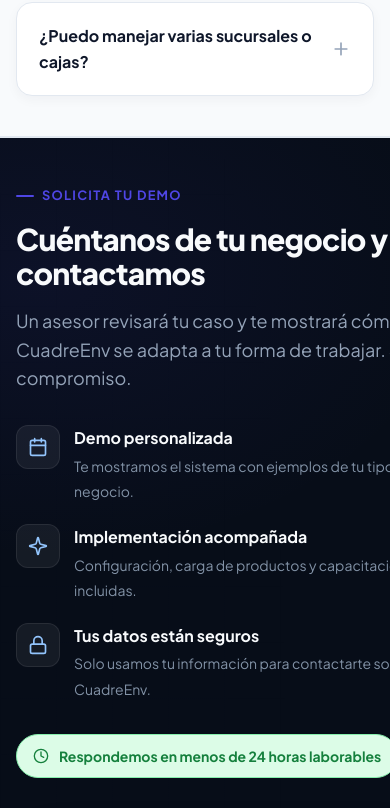
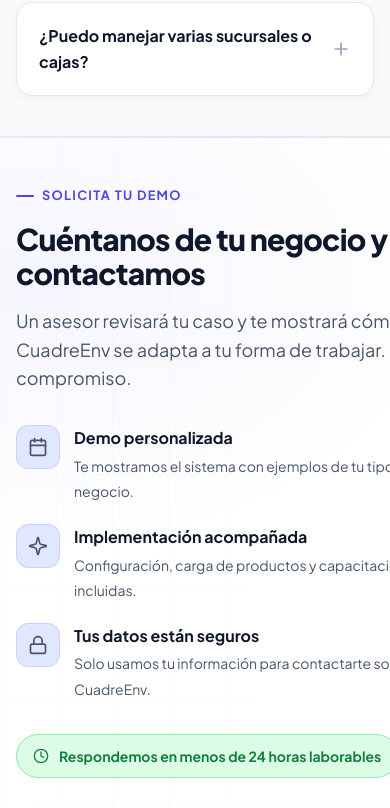
Before and after one commit to Eliezeruni-env/CuadreEnv-Landing, a website built with Vite: page index.html in a window 390 px wide. Shown: the part 9672-10480 px from the top of the page. Built offline with nearby package versions, Linux system fonts and the light colour scheme.

Commit message:
fix(theme): make phone toast text dark and visible, ensure contact section is crisp white in light mode

```diff
--- a/src/styles.css
+++ b/src/styles.css
@@ -1071,12 +1071,12 @@
 .phone-toast b {
   display: block;
   font-size: 10px;
-  color: var(--ink-900);
+  color: #0f172a;
   line-height: 1.2;
 }
 .phone-toast small {
   font-size: 9px;
-  color: var(--mint-700);
+  color: #047857;
   font-weight: 700;
 }
 @keyframes toast {
@@ -3297,23 +3297,23 @@
 }
 
 /* Contact Section (Dark Mode Default) */
-.contact {
+:root:not([data-theme="light"]) .contact {
   background: #070d18 !important;
   color: #cbd5e1 !important;
 }
-.contact h2 {
+:root:not([data-theme="light"]) .contact h2 {
   color: #f8fafc !important;
 }
-.contact-lead {
+:root:not([data-theme="light"]) .contact-lead {
   color: #94a3b8 !important;
 }
-.perks b {
+:root:not([data-theme="light"]) .perks b {
   color: #f8fafc !important;
 }
-.perks span {
+:root:not([data-theme="light"]) .perks span {
   color: #8292a6 !important;
 }
-.perks .chip-icon {
+:root:not([data-theme="light"]) .perks .chip-icon {
   background: rgba(255, 255, 255, 0.06) !important;
   color: #93c5fd !important;
   border-color: rgba(255, 255, 255, 0.08) !important;
@@ -3862,28 +3862,34 @@
 
 /* Light mode Contact Section */
 :root[data-theme="light"] .contact {
-  background: #f1f5f9;
-  color: #334155;
+  background: #ffffff !important;
+  color: #334155 !important;
   border-block: 1px solid #e2e8f0;
 }
 :root[data-theme="light"] .contact::before {
   background:
-    radial-gradient(600px 400px at 10% 10%, rgba(79, 70, 229, 0.08), transparent 70%),
-    radial-gradient(500px 360px at 95% 90%, rgba(225, 29, 72, 0.06), transparent 70%);
+    radial-gradient(600px 400px at 10% 10%, rgba(79, 70, 229, 0.05), transparent 70%),
+    radial-gradient(500px 360px at 95% 90%, rgba(225, 29, 72, 0.04), transparent 70%);
 }
 :root[data-theme="light"] .contact::after {
   background-image:
-    linear-gradient(rgba(15, 23, 42, 0.03) 1px, transparent 1px),
-    linear-gradient(90deg, rgba(15, 23, 42, 0.03) 1px, transparent 1px);
+    linear-gradient(rgba(15, 23, 42, 0.02) 1px, transparent 1px),
+    linear-gradient(90deg, rgba(15, 23, 42, 0.02) 1px, transparent 1px);
 }
 :root[data-theme="light"] .contact h2 {
-  color: #0f172a;
+  color: #0f172a !important;
 }
 :root[data-theme="light"] .contact .section-tag {
   color: #4f46e5;
 }
 :root[data-theme="light"] .contact-lead {
-  color: #475569;
+  color: #475569 !important;
+}
+:root[data-theme="light"] .perks b {
+  color: #0f172a !important;
+}
+:root[data-theme="light"] .perks span {
+  color: #475569 !important;
 }
 :root[data-theme="light"] .perks .chip-icon {
   background: #e0e7ff;
```
